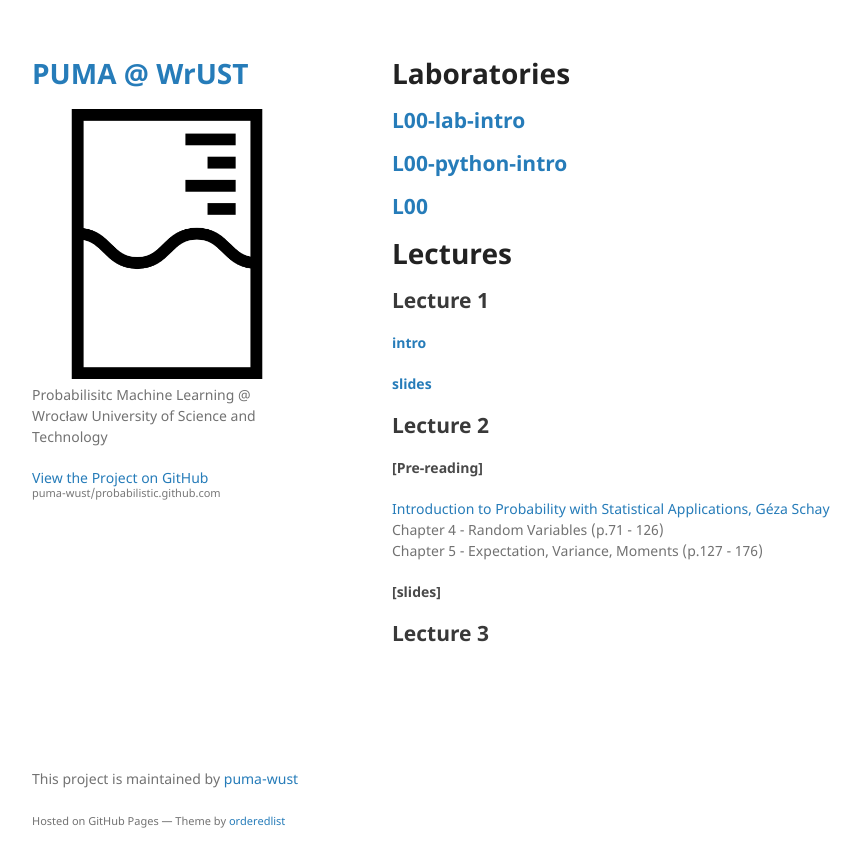
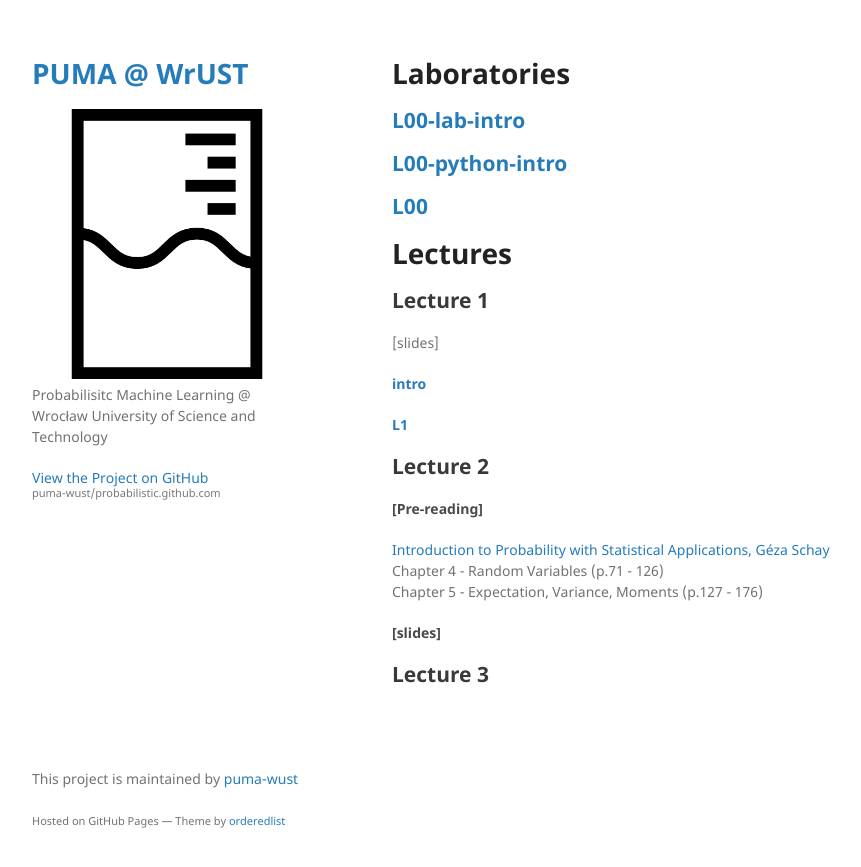
Before and after one commit to puma-wust/probabilistic.github.com, a Jekyll site: the page built from index.md, in a window 1280 px wide. Shown: the top 867 px of the page, without its empty margins (178-1039 px from the left). Built offline with Jekyll 4.4.1, drawn with Linux system fonts in a browser that asks for light colours; our own code applies the rules of GitHub Pages for plain Markdown files.

Commit message:
layout order

```diff
--- a/index.md
+++ b/index.md
@@ -10,12 +10,14 @@ layout: default
 
 # Lectures
 ## Lecture 1
+[slides]
 #### [intro](/static/PUMA2020_lecture_0.pdf)
-#### [slides](/static/PUMA2020_lecture_1.pdf)
+#### [L1](/static/PUMA2020_lecture_1.pdf)
 ## Lecture 2
 #### [Pre-reading]
 [Introduction to Probability with Statistical Applications, Géza Schay](https://link.springer.com/book/10.1007%2F978-0-8176-4591-5)
 Chapter 4 - Random Variables (p.71 - 126)
 Chapter 5 - Expectation, Variance, Moments (p.127 - 176)
 #### [slides]
+
 ## Lecture 3
```
